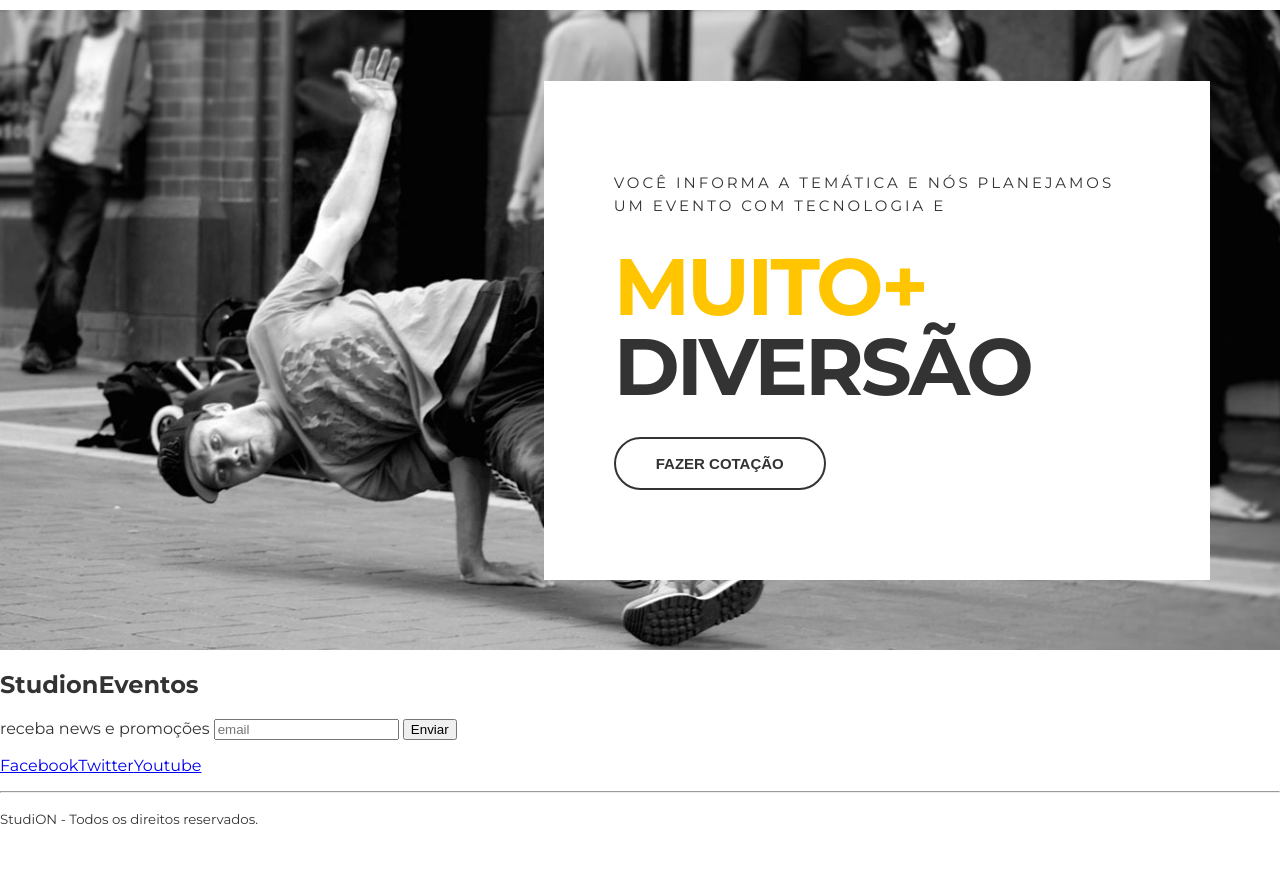
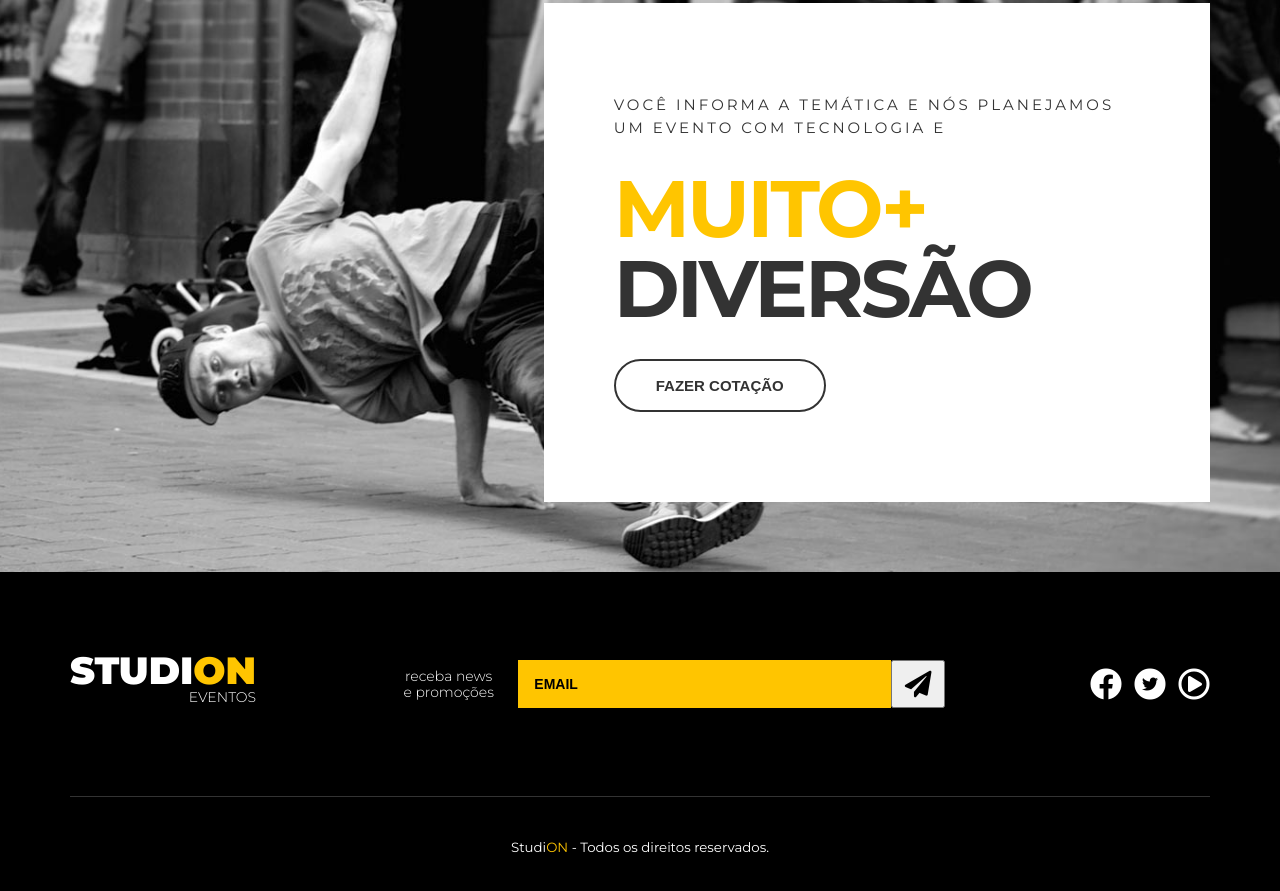
Before and after one commit to Francisco-Viana/studion, a website: page src/index.html in a window 1280 px wide. Shown: the part 1617-2508 px from the top of the page. Before the commit the page ends 2461 px from the top, so only its background shows below. Drawn offline with Linux system fonts and the light colour scheme.

Commit message:
feat(html): aula-7

```diff
--- a/src/index.html
+++ b/src/index.html
@@ -1,9 +1,10 @@
 <!DOCTYPE html>
 <html lang="pt-BR">
+
 <head>
     <meta charset="UTF-8" />
-        <meta name="viewport" content="midth=device-with, initial-scale=1.0" />
-        <link rel="stylesheet" href="style.css">
+    <meta name="viewport" content="width=device-width, initial-scale=1.0" />
+    <link rel="stylesheet" href="style.css" />
     <title>Studion</title>
 </head>
 
@@ -47,12 +48,9 @@
     <header>
         <div id="slider">
             <div class="slide">
-                   <img
-                     class="slide__background-image"
-                     src="./images/banner.jpg"
-                     alt="Studion Banner"
-                     >
+                <img class="slide__background-image" src="./images/banner.jpg" alt="Studion Banner" />
                 <div class="slide__copy">
+                    <div class="slide__copy__container">
                         <h6>
                             <span class="copy--primary">Próximo evento</span> - Dia 25 de
                             setembro às 19h
@@ -62,10 +60,11 @@
                     </div>
                 </div>
             </div>
+        </div>
     </header>
 
     <main>
-        <section id="counter">
+        <section id="counter" class="counter">
             <ul class="container counter__container">
                 <li>
                     <h3>
@@ -95,18 +94,15 @@
         </section>
 
         <section class="container institutional">
-            <img
-             class="institutional__image"
-             src="./images/institutional.jpg"
-             alt="Studion institutional">
+            <img class="institutional__image" src="./images/institutional.jpg" alt="Studion institutional" />
             <div class="institutional__copy">
                 <h6>Fazemos o seu evento acontecer</h6>
-                <h4>Lorem ipsum dolor sit amet consectetur adipisicing elit.</h4>
+                <h4>Lorem ipsum, dolor sit amet consectetur adipisicing elit.</h4>
                 <p>
-                    Unde quo quam suscipit quia tempore! Doloribus incidunt iusto alias distinctio, ex possimus nemo omnis dolore dolor nisi
-                    beatae delectus? Ipsam, explicabo!
-                    Unde quo quam suscipit quia tempore! Doloribus incidunt iusto alias distinctio, ex possimus nemo omnis dolore dolor nisi
-                    beatae delectus? Ipsam, explicabo!
+                    Lorem ipsum dolor sit, amet consectetur adipisicing elit. Odio
+                    veniam amet autem alias fugiat, labore laborum ex soluta dolores
+                    quidem vel dolorem facilis enim tempora doloremque exercitationem
+                    omnis reprehenderit velit.
                 </p>
                 <button class="btn btn--institutional">Saiba Mais</button>
             </div>
@@ -118,29 +114,55 @@
                     <h6>
                         Você informa a temática e nós planejamos um evento com tecnologia e
                     </h6>
-                    <h2><span class="copy--primary">Muito+</span>Diversão</h2>
+                    <h2><span class="copy--primary">Muito+ </span>Diversão</h2>
                     <button class="btn btn--quote">Fazer cotação</button>
                 </div>
             </div>
         </section>
     </main>
 
-       <footer>
-        <h2>Studi<span>on</span><span>Eventos</span></h2>
-        <form>
-            <label>receba news e promoções</label>
-            <input type="email" placeholder="email">
-            <button type="submit">Enviar</button>
+    <footer class="footer">
+
+        <div class="container footer__container">
+            <h2 class="logo-studion">
+                Studi<span class="copy--primary">on</span>
+                <span class="logo-studion__subtitle">Eventos</span>
+            </h2>
+            <form class="footer__form">
+                <label for="email">receba news e promoções</label>
+                <div class="footer__form__email">
+                    <input id="email" type="email" placeholder="email" />
+                    <button type="submit">
+                        <i class="fas fa-paper-plane fa-2x"></i>
+                    </button>
+                </div>
             </form>
-        <ul>
-            <li><a href="https:facebook.com/" target="_blank">Facebook</a></li>
-            <li><a href="https:twitter.com/" target="_blank">Twitter</a></li>
-            <li><a href="https:youtube.com/" target="_blank">Youtube</a></li>
+            <ul class="footer__social">
+                <li>
+                    <a href="https://facebook.com/" target="_blank">
+                        <i class='fab fa-facebook fa-2x'></i>
+                    </a>
+                </li>
+                <li>
+                    <a href="https://twitter.com/" target="_blank">
+                        <span class="fa-stack">
+                            <i class="fas fa-circle fa-stack-2x"></i>
+                            <i class="fab fa-twitter fa-stack-1x"></i>
+                        </span>
+                    </a>
+                </li>
+                <li>
+                    <a href="https://youtube.com/" target="_blank">
+                        <i class="far fa-play-circle fa-2x"></i>
+                    </a>
+                </li>
             </ul>
-        <hr>
+        </div>
+
         <p>
-            <small>Studi<span>ON</span> - Todos os direitos reservados.</small>
+            <small>Studi<span class="copy--primary">ON</span> - Todos os direitos reservados.</small>
         </p>
     </footer>
 </body>
+
 </html>
--- a/src/style.css
+++ b/src/style.css
@@ -1,4 +1,6 @@
 @import url('https://fonts.googleapis.com/css2?family=Montserrat:wght@300;400;500;700;900&family=Roboto&display=swap');
+@import url('https://cdnjs.cloudflare.com/ajax/libs/font-awesome/5.13.0/css/fontawesome.min.css');
+@import url('https://cdnjs.cloudflare.com/ajax/libs/font-awesome/5.13.0/css/all.min.css');
 
 * {
     box-sizing: border-box;
@@ -7,9 +9,10 @@
 :root {
     font-family: 'Montserrat', sans-serif;
     font-size: 16px;
-    color: #333;
-    --color-primary:#ffc500;
+    --color-copy: #333;
+    --color-primary: #ffc500;
     --default-padding: 1rem;
+    color: var(--color-copy);
 }
 
 body {
@@ -41,7 +44,7 @@ ul {
     left: 0;
     width: 100%;
     background-color: #000;
-    /* vermelho /verde / azul / transparência - 0 - F */
+    /* vermelho / verde / azul / transparência - 0 - F */
     color: #fff;
 }
 
@@ -53,7 +56,6 @@ ul {
     width: 100vw;
     height: 7.75rem;
     padding: 0 1rem;
-
 }
 
 .navbar__links {
@@ -79,12 +81,14 @@ ul {
 .logo-studion {
     font-size: 2.375rem;
     font-weight: 900;
-    line-height: 1ch; /* relativa ao tamanho da altura do glifo 0 da fonte */
+    line-height: 1ch;
+    /* relativa ao tamanho da altura do glifo 0 da fonte */
     text-transform: uppercase;
     text-align: right;
 }
 
 .logo-studion__subtitle {
+    display: block;
     font-size: 0.875rem;
     font-weight: 300;
 }
@@ -100,7 +104,7 @@ ul {
 
 .slide {
     position: relative;
-    height: calc(100vh - 7.75rem);
+    height: calc(90vh - 7.75rem);
 }
 
 .slide__background-image {
@@ -112,8 +116,14 @@ ul {
 
 .slide__copy {
     position: absolute;
-    top: 6.25rem;
-    left: 50vw;
+    top: 0;
+    left: 0;
+    width: 100%;
+    height: 100%;
+
+    display: grid;
+    padding-left: 50vw;
+    align-items: center;
 }
 
 .slide__copy h6 {
@@ -121,6 +131,7 @@ ul {
     font-weight: 400;
     text-transform: uppercase;
     letter-spacing: 0.1875rem;
+    margin: 0;
 }
 
 .slide__copy h2 {
@@ -148,14 +159,14 @@ ul {
 
 .btn:hover,
 .btn:active,
-.btn:focus
+.btn:focus,
 .btn--institutional {
     border-color: var(--color-primary);
     background-color: var(--color-primary);
     color: #fff;
 }
 
-#counter {
+.counter {
     background-color: var(--color-primary);
     color: #fff;
     text-transform: uppercase;
@@ -165,7 +176,7 @@ ul {
     display: grid;
     grid-template-columns: repeat(auto-fill, minmax(300px, 1fr));
     place-items: center;
-    padding: 4.375rem 1rem;
+    padding: 4.375rem 0;
 }
 
 .counter__container h3 {
@@ -190,7 +201,7 @@ ul {
 }
 
 .institutional__copy {
-    padding: 0 1.875rem 0 0;
+    padding: 0 1.875rem;
 }
 
 .institutional__copy h6 {
@@ -217,7 +228,8 @@ ul {
 .btn--institutional:hover {
     color: var(--color-copy);
     background: unset;
-    box-shadow: 0 1rem 1rem #0006; /* x, y, blur, cor */
+    box-shadow: 0 1rem 1rem #0006;
+    /* x, y, blur, cor */
 }
 
 .quote {
@@ -241,9 +253,9 @@ ul {
 }
 
 .quote__copy h6 {
-    font-size: 0.9375rem;
+    font-size: .9375rem;
     font-weight: 400;
-    letter-spacing: 0.1875rem;
+    letter-spacing: .1875rem;
     line-height: 1.4375rem;
     max-width: 53ch;
     text-transform: uppercase;
@@ -254,7 +266,7 @@ ul {
     font-size: 5rem;
     line-height: 5rem;
     text-transform: uppercase;
-    letter-spacing: -0.1875rem;
+    letter-spacing: -.1875rem;
     margin: 1.875rem 0;
 }
 
@@ -267,3 +279,112 @@ ul {
     border-color: var(--color-copy);
     background: unset;
 }
+
+.footer {
+    background-color: #000;
+    color: #fff;
+    text-align: center;
+}
+
+.footer__container {
+    display: grid;
+    grid-template-columns: repeat(3, auto);
+    align-items: center;
+    border-bottom: 0.1rem solid #FFF3;
+    padding: 5rem 0;
+}
+
+.footer .logo-studion {
+    justify-self: start;
+    margin: 0;
+}
+
+.footer__form {
+    display: grid;
+    grid-template-columns: 9ch auto;
+    gap: 1.375rem;
+    align-items: center;
+}
+
+.footer__form label {
+    font-size: .875rem;
+    font-weight: 300;
+    line-height: 1rem;
+}
+
+.footer__form__email {
+    display: grid;
+    grid-template-columns: auto 3.375rem;
+}
+
+.footer__form input {
+    background-color: var(--color-primary);
+    border: unset;
+    font-size: .875rem;
+    font-weight: 700;
+    text-transform: uppercase;
+    padding: 1rem;
+    color: #000;
+}
+
+.footer__form input::placeholder {
+    color: #000;
+}
+
+.footer__form button {
+    cursor: pointer;
+    transition: 0.3s all ease;
+}
+
+.footer__form button:hover {
+    background-color: #000;
+    color: #FFF;
+}
+
+.footer__social {
+    display: grid;
+    grid-template-columns: repeat(3, auto);
+    gap: .5rem;
+    justify-self: end;
+}
+
+.footer__social a,
+.footer__social a:hover,
+.footer__social a:visited {
+    color: white;
+}
+
+.footer__social .fa-twitter {
+    color: #000;
+}
+
+.footer p {
+    margin: 2.5rem 0;
+}
+
+.footer__form button:hover {
+    background-color: #000;
+    color: #fff;
+}
+
+.footer__social {
+    display: grid;
+    grid-template-columns: repeat(3, auto);
+    gap: 0.5rem;
+    justify-self: end;
+}
+
+.footer__social a,
+.footer__social a:hover,
+.footer__social a:visited {
+    color: white;
+}
+
+.footer__social .fa-twitter {
+    color: #000;
+}
+
+.footer p {
+
+    margin: 2.5rem 0;
+}
```
Lines whose indentation alone changed are shown as unchanged.
